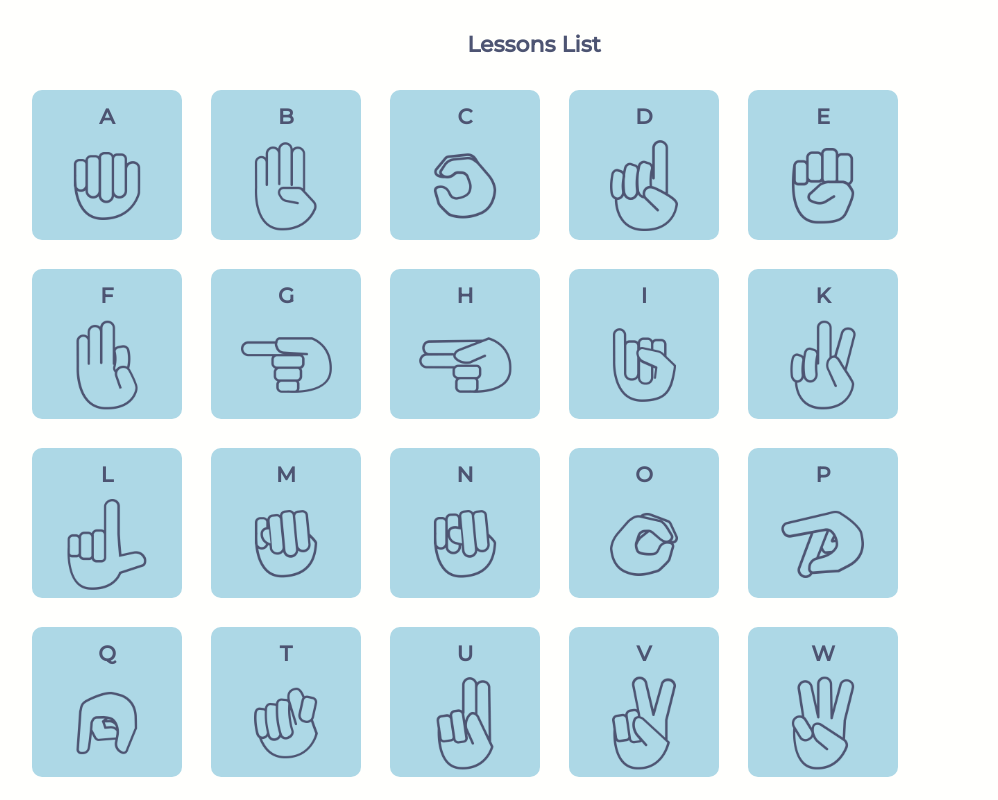
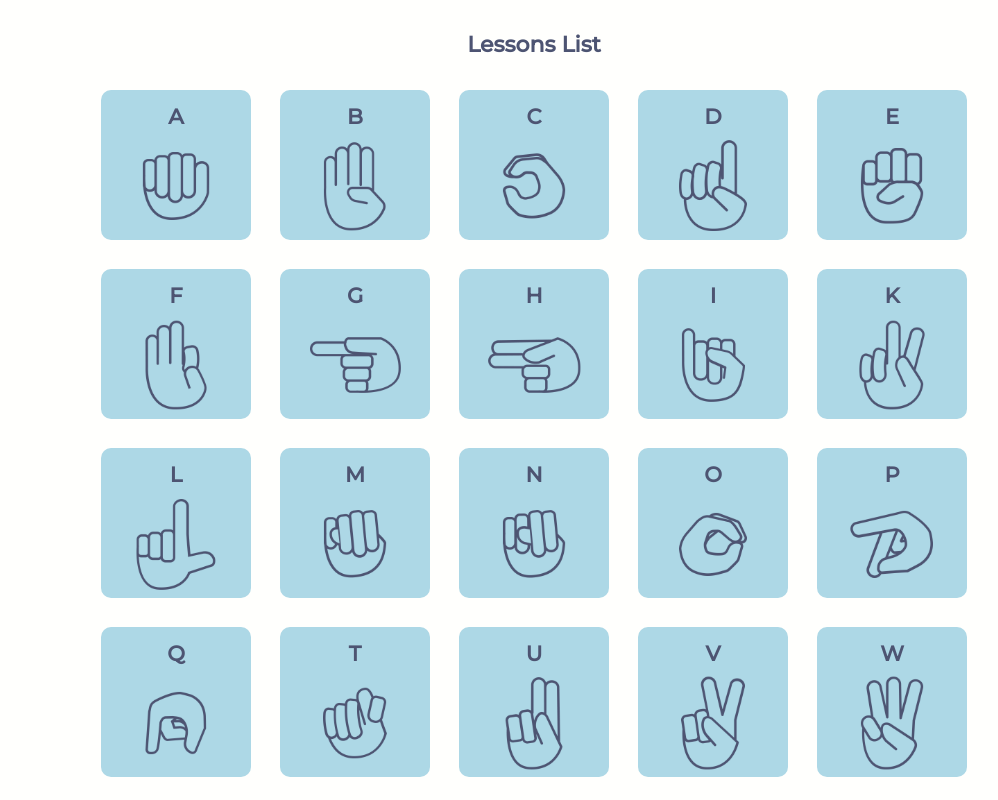
Before and after one commit to TheYonkk/HAI-frontend, a Next.js app: page / in a window 1280 px wide. Both pictures are taken after a click on the element 522 px from the left and 675 px from the top of the page. Shown: the top 800 px of the page, without its empty margins (106-1104 px from the left). Built offline with nearby package versions, Linux system fonts and the light colour scheme.

Commit message:
fix landing page bug

```diff
--- a/pages/index.js
+++ b/pages/index.js
@@ -90,7 +90,7 @@ export default function Home() {
       <Head>
         <title>Talk to the Hand</title>
       </Head>
-      {!handDominant && <section className="landing">
+      {handDominant === null && <section className="landing">
         <div className="landTitle">
           <h1 className="title">Talk to the Hand</h1>
           <p className="tagline">An ASL Learning Tool</p>
@@ -142,7 +142,7 @@ export default function Home() {
         {/* </div> */}
       </section>}
 
-      {(!startLesson && handDominant != null) && <section className="lessonList">
+      {(!startLesson && handDominant !== null) && <section className="lessonList">
         <h1>Lessons List</h1>
         <div className="lessonGrid">
           {lessonList.map((lesson, index) => (
--- a/styles/global.css
+++ b/styles/global.css
@@ -334,7 +334,7 @@ h1 {
   margin: 0 auto;
   width: 80%;
   align-items: center;
-  justify-items: center;
+  justify-content: center;
 }
 
 .lessonSquare {
```
